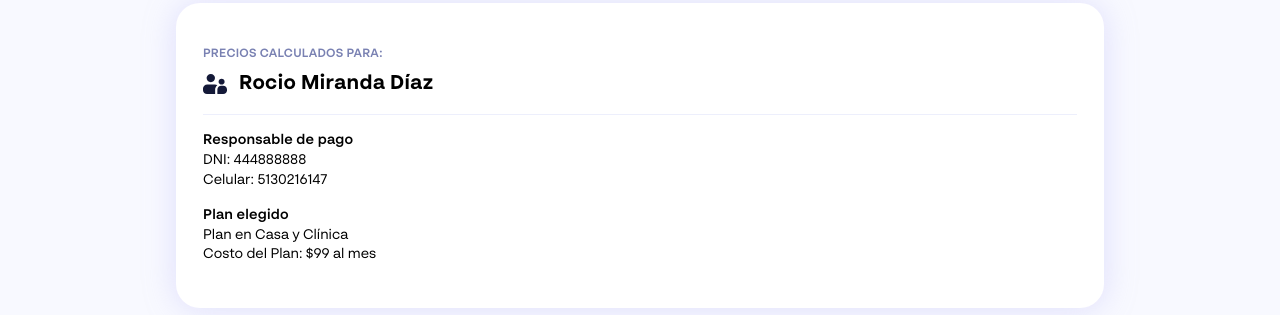
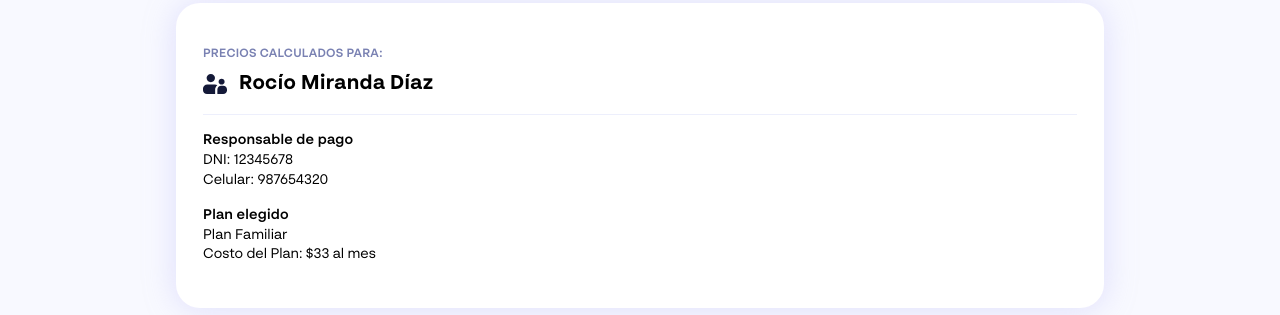
Before and after one commit to acidbjazz/rimac, a Next.js app: page /resumen in a window 1280 px wide. Shown: the part 329-644 px from the top of the page. Built offline with nearby package versions, Linux system fonts and the light colour scheme.

Commit message:
feat: summary store

```diff
--- a/app/planes/page.tsx
+++ b/app/planes/page.tsx
@@ -5,15 +5,11 @@ import styles from "./plans.module.sass";
 import ProgressBar from "@components/layout/progressBar";
 import TargetCard from "@components/card/targetCard";
 import PlanCard from "@components/card/planCard";
-
 import PlanMe from "@assets/icons/plan-me.svg";
 import PlanSomebody from "@assets/icons/plan-somebody.svg";
-
 import { useAppContext } from "@lib/context";
 import { getUser, getPlans } from "@/lib/api";
-
 import { useEffect, useState } from "react";
-
 import { useAgeFromBirthday } from "@/lib/hooks";
 
 export default function Plans() {
--- a/app/resumen/page.tsx
+++ b/app/resumen/page.tsx
@@ -1,10 +1,15 @@
+"use client";
+
 import styles from "./summary.module.sass";
 
 import ProgressBar from "@components/layout/progressBar";
 import Card from "@components/card/card";
 import Family from "@assets/icons/family.svg";
+import { useAppContext } from "@lib/context";
 
 export default function Summary() {
+  const { user, login, election } = useAppContext();
+  console.log(election);
   return (
     <section className={styles.summary}>
       <ProgressBar href={"/planes"} activeStep="2" />
@@ -15,19 +20,23 @@ export default function Summary() {
             <p className={styles.userLabel}>PRECIOS CALCULADOS PARA:</p>
             <div className={styles.user}>
               <Family />
-              <p>Rocio Miranda Díaz</p>
+              <p>
+                {user?.name} {user?.lastName}
+              </p>
             </div>
           </div>
           <div className={styles.result}>
             <div>
               <p>Responsable de pago</p>
-              <p>DNI: 444888888</p>
-              <p>Celular: 5130216147</p>
+              <p>
+                {login?.idType === "dni" ? "DNI" : "C.E."}: {login?.idNumber}
+              </p>
+              <p>Celular: {login?.cell}</p>
             </div>
             <div>
               <p>Plan elegido</p>
-              <p>Plan en Casa y Clínica</p>
-              <p>Costo del Plan: $99 al mes</p>
+              <p>{election?.name}</p>
+              <p>Costo del Plan: ${election?.price} al mes</p>
             </div>
           </div>
         </Card>
--- a/lib/context.tsx
+++ b/lib/context.tsx
@@ -7,13 +7,13 @@ interface AppContext {
   logged: boolean;
   setLogged: (logged: boolean) => void;
   login?: Login;
-  setLogin: (login: Login) => void;
+  setLogin: (login: Login) => void; //?
   user?: User;
-  setUser: (user?: User) => void;
+  setUser: (user: User) => void; //?
   plan?: Plan[];
   setPlan: (plan?: Plan[]) => void;
   election?: Plan;
-  setElection: (election?: Plan) => void;
+  setElection: (election: Plan) => void; //?
 }
 
 const fakeLogin: Login = {
@@ -24,14 +24,27 @@ const fakeLogin: Login = {
   commercial: true,
 };
 
+const fakeUser: User = {
+  name: "Rocío",
+  lastName: "Miranda Díaz",
+  birthDay: "02-04-1990",
+};
+
+const fakeElection: Plan = {
+  name: "Plan Familiar",
+  price: 33,
+  description: [],
+  age: 0,
+};
+
 export const AppContext = createContext<AppContext | undefined>(undefined);
 
 export const AppProvider = ({ children }: { children: ReactNode }) => {
   const [logged, setLogged] = useState<boolean>(false);
   const [login, setLogin] = useState<Login>(fakeLogin);
-  const [user, setUser] = useState<User>();
+  const [user, setUser] = useState<User>(fakeUser);
   const [plan, setPlan] = useState<Plan[]>();
-  const [election, setElection] = useState<Plan>();
+  const [election, setElection] = useState<Plan>(fakeElection);
   const contextValue: AppContext = {
     logged,
     setLogged,
```
